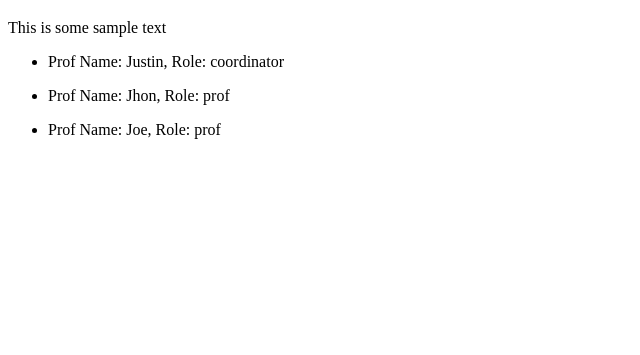
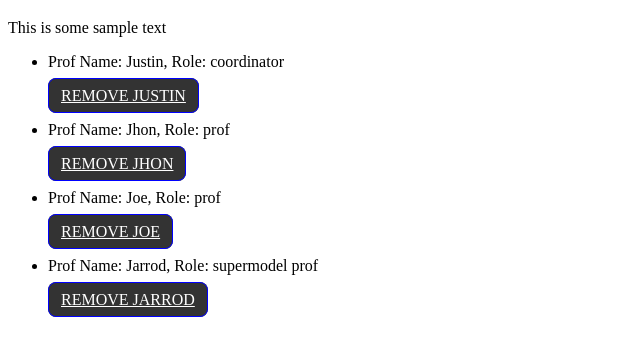
Before and after one commit to ryoko-ok/Fall2020_VueIntro, a website: page index.html in a window 1280 px wide. Shown: the part 61-416 px from the top of the page, without its empty margins (0-640 px from the left). Drawn offline with nearby package versions, Linux system fonts and the light colour scheme.

Commit message:
adding remove bar

```diff
--- a/index.html
+++ b/index.html
@@ -5,17 +5,21 @@
     <meta name="viewport" content="width=device-width, initial-scale=1.0">
     <title>Working with Vue</title>
 
+    <link rel="stylesheet" href=css/main.css>
+
     <script src="https://cdn.jsdelivr.net/npm/vue@2/dist/vue.js"></script>
 </head>
 <body>
     <main id="app">
-        <h1 @click="clickHeader">{{ message }}</h1>
+        <h1 @click="clickHeader">{{ message }}</h1><!-- linked with main.js data -->
         <p>{{ anotherMessage }}</p>
+        <span></span>
 
         <!-- show the prof data in 'collection' array -->
         <ul>
-            <li v-for= "item in collection"> <!-- this 'collection' means main.js 'data'-'collection' -->
-                <p v-on:click="logClicked">Prof Name: {{ item.name }}, Role: {{ item.role }}</p>
+            <li v-for= "prof in professors"> <!-- this 'collection' means main.js 'data'-'collection' -->
+                <p v-on:click="logClicked">Prof Name: {{ prof.name }}, Role: {{ prof.role }}</p>
+                <a href="" class="remove-prof">Remove {{ prof.name}}</a> <!-- :href="" -->
             </li>
         </ul>
     </main>
--- a/js/main.js
+++ b/js/main.js
@@ -1,17 +1,26 @@
 (() => {
     let vue_vm = new Vue({
         // link Vue to an element in out HTML
-        // el: "#app",
+        // el: "#app", --- same with last line $mount("#app")
 
         data: {
             message: "Hello from Vue!",
             anotherMessage: "This is some sample text",
 
-            collection: [
+            professors: [
                 { name: "Justin", role: "coordinator", nickname: "nitsuJ"},
                 { name: "Jhon", role: "prof", nickname: "super chill"},
                 { name: "Joe", role: "prof", nickname: "Teddy Bear"}
             ]
+        },
+
+        // this is the "mounted" lifecycle hook. Vue is done creating itself, and has attached itself to the "app"div on the page
+        mounted: function() {
+            console.log("Vue is mounted!")
+            // alert("Hey there! your vue instance is ready");  -- pop up alert
+
+            this.professors.push({name: "Jarrod", role: "supermodel prof", nickname: "Zoolander"})
+            // alert("you added Jarrod!")
         },
 
         methods: {
--- /dev/null
+++ b/sass/main.scss
@@ -0,0 +1,14 @@
+.remove-prof {
+    padding: 8px 12px;
+    color: white;
+    background-color: #333;
+    border: thin solid blue;
+    text-transform: uppercase;
+    cursor: pointer;
+
+    border-radius: 8px;
+
+    &:hover {
+        background-color: blue;
+    }
+}
```
Also changed, not shown: package.json (added, +24 -0 lines), css/main.css (added), 3 other files.
